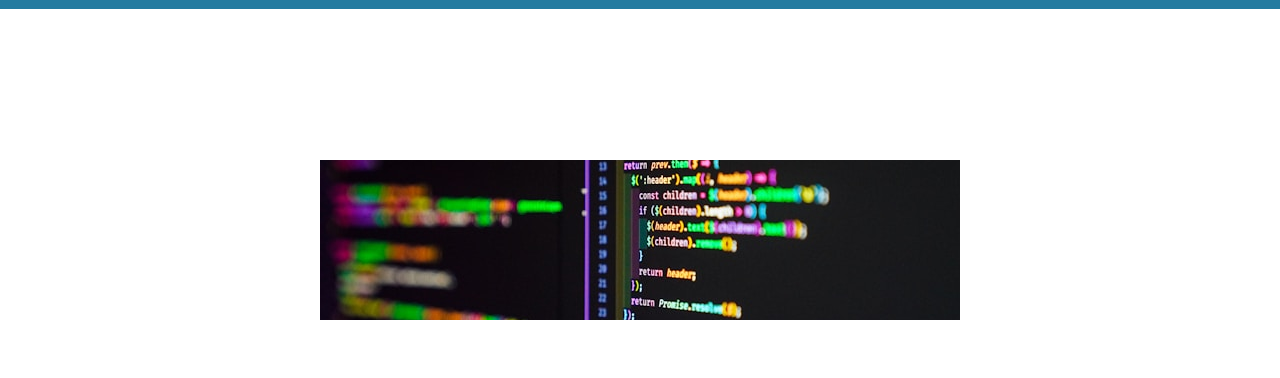
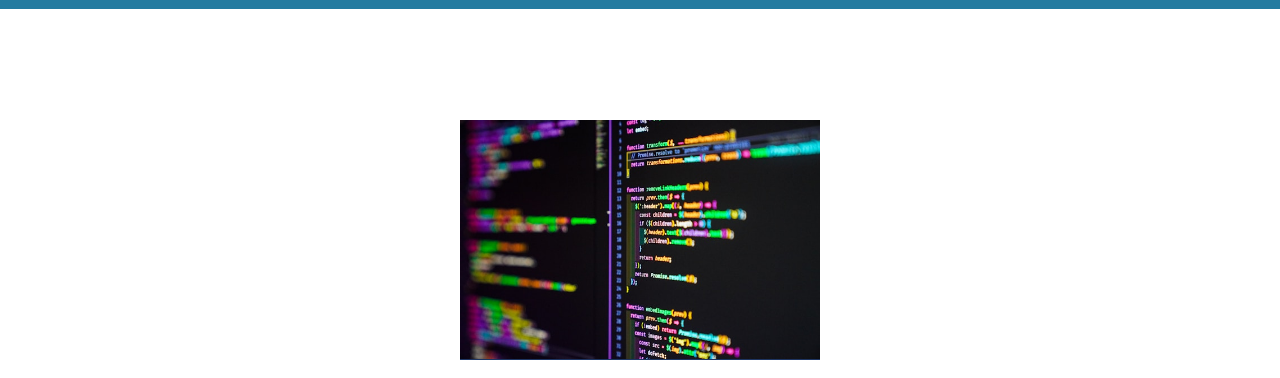
Before and after one commit to jacob-webdeveloper/Portfolio-Site, a plain HTML site: page src/index.html in a window 1280 px wide. Shown: the part 71-449 px from the top of the page. Drawn offline with Linux system fonts and the light colour scheme.

Commit message:
updated image options

```diff
--- a/src/style.css
+++ b/src/style.css
@@ -46,12 +46,12 @@ main > * {
 }
 
 main > img {
-    height: 20dvh;
-    width: 50dvw;
+    height: 30dvh;
+    width: auto;
     margin: 2em;
     background-color: var(--delft-blue);
     color: red;
-    object-fit: cover;
+    object-fit: contain;
 }
 
 footer {
```
